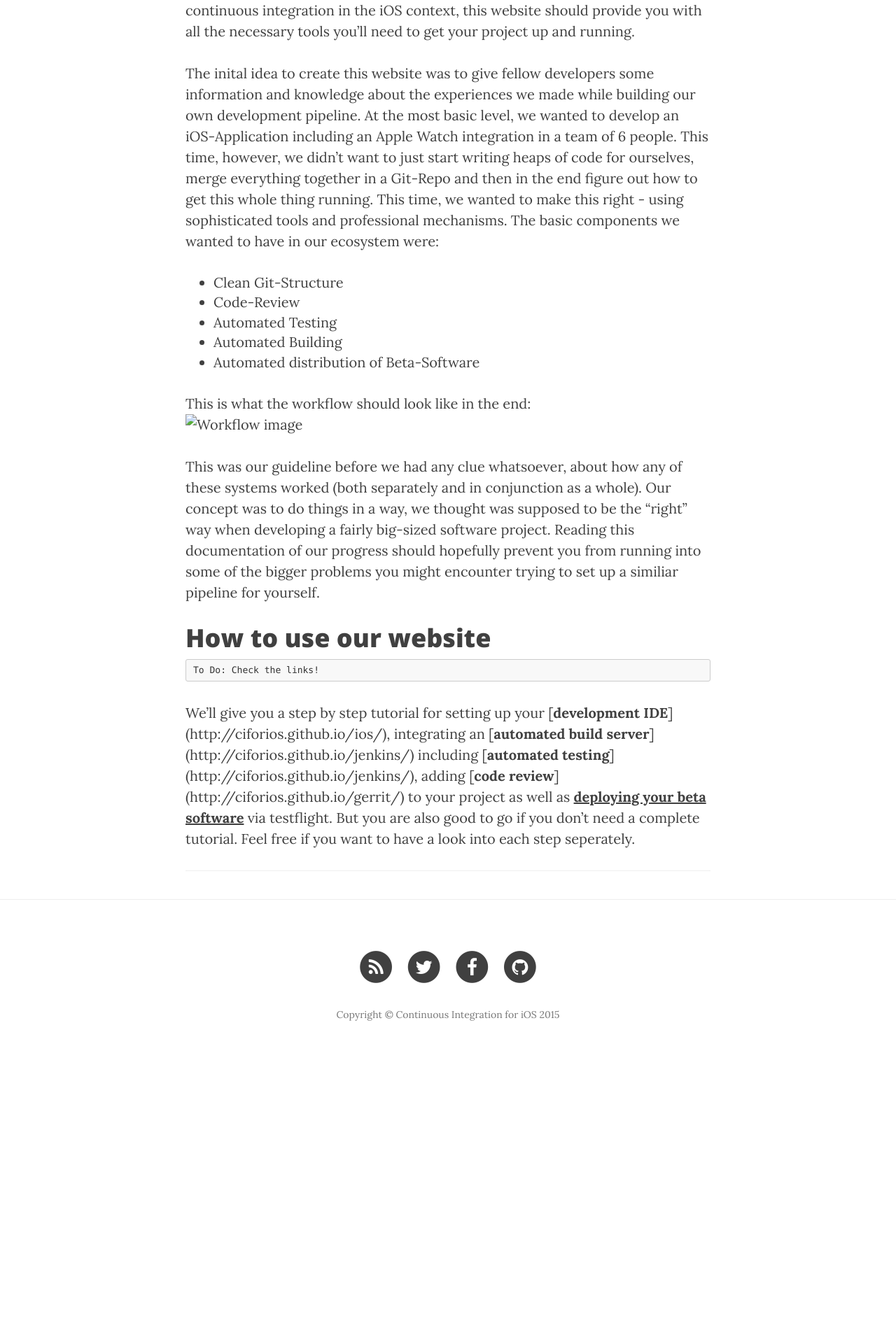
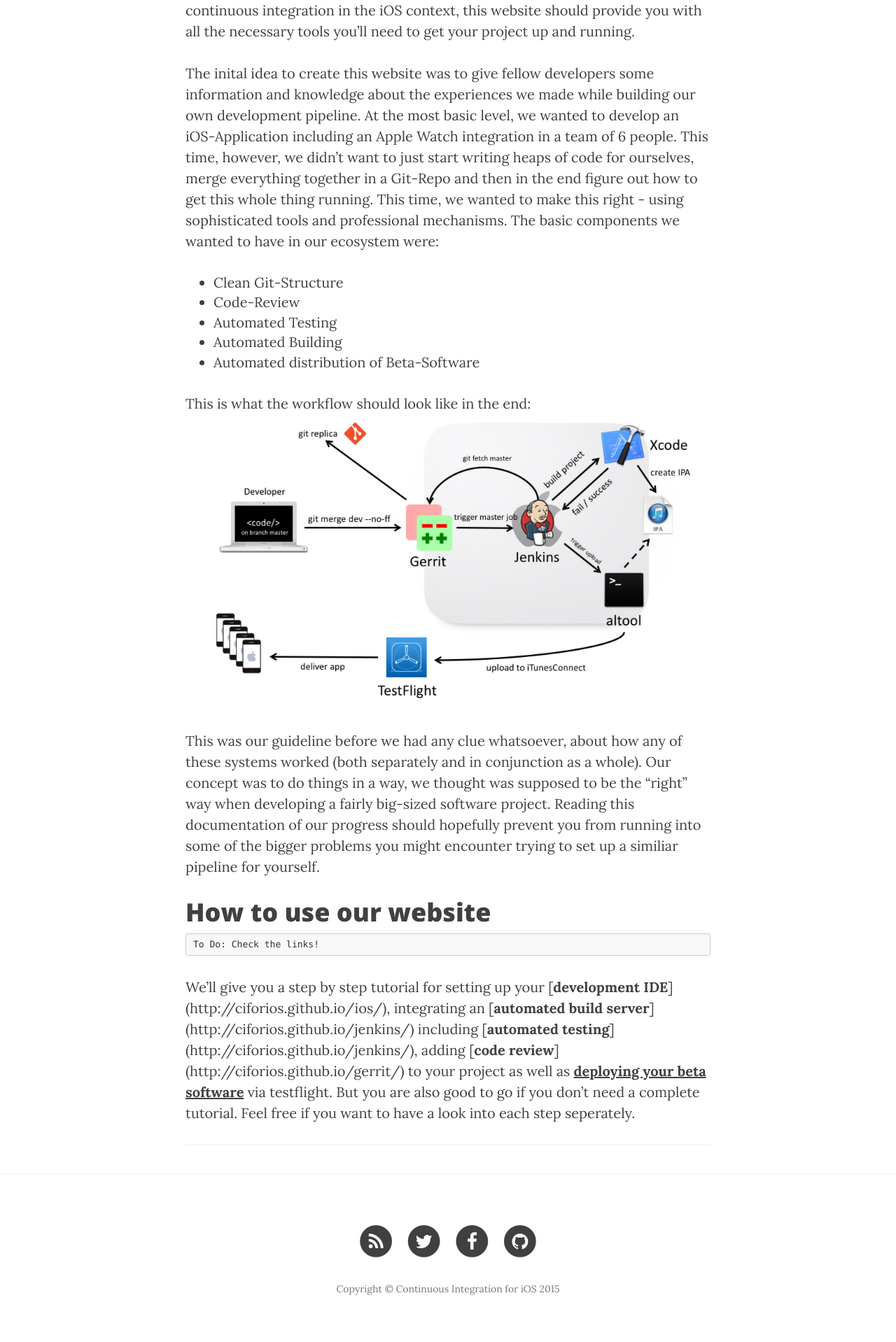
Before and after one commit to ciforios/ciforios.github.io, a Jekyll site: the page built from _posts/2015-04-20-Vision.markdown, in a window 1280 px wide. Shown: the part 679-2597 px from the top of the page at 70% size. Built offline with Jekyll 4.4.1, drawn with Linux system fonts in a browser that asks for light colours; nearby versions of some CDN libraries; Markdown is read by kramdown in place of the engine named in the settings; before the commit the page ends 2205 px from its top, so only the background shows below that.

Commit message:
added content

```diff
--- a/_posts/2015-04-20-Vision.markdown
+++ b/_posts/2015-04-20-Vision.markdown
@@ -19,7 +19,7 @@ The inital idea to create this website was to give fellow developers some inform
 - Automated distribution of Beta-Software
 
 This is what the workflow should look like in the end:
-![Workflow image](img/workflow-master.jpg)
+![Workflow image]({{ site.url }}/img/workflow-master.jpg)
 
 This was our guideline before we had any clue whatsoever, about how any of these systems worked (both separately and in conjunction as a whole). Our concept was to do things in a way, we thought was supposed to be the "right" way when developing a fairly big-sized software project. Reading this documentation of our progress should hopefully prevent you from running into some of the bigger problems you might encounter trying to set up a similiar pipeline for yourself.
 
```
